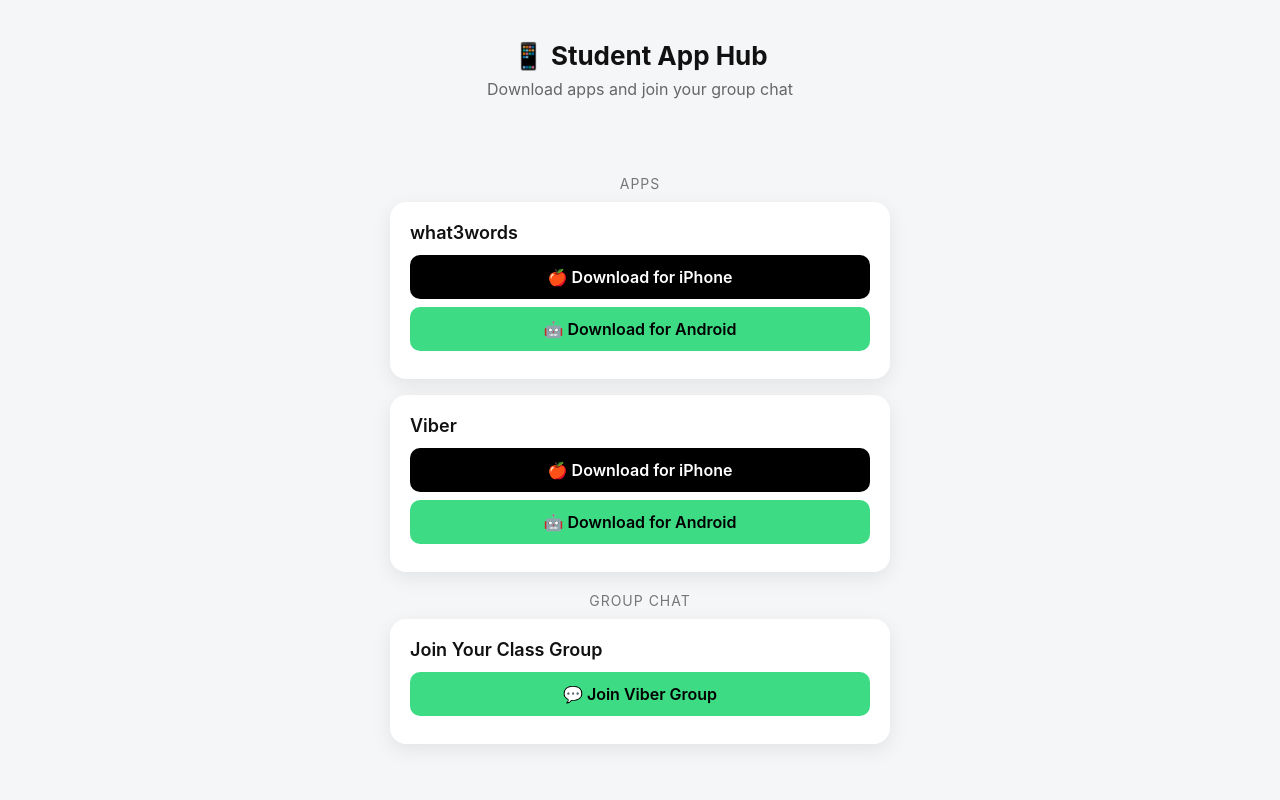
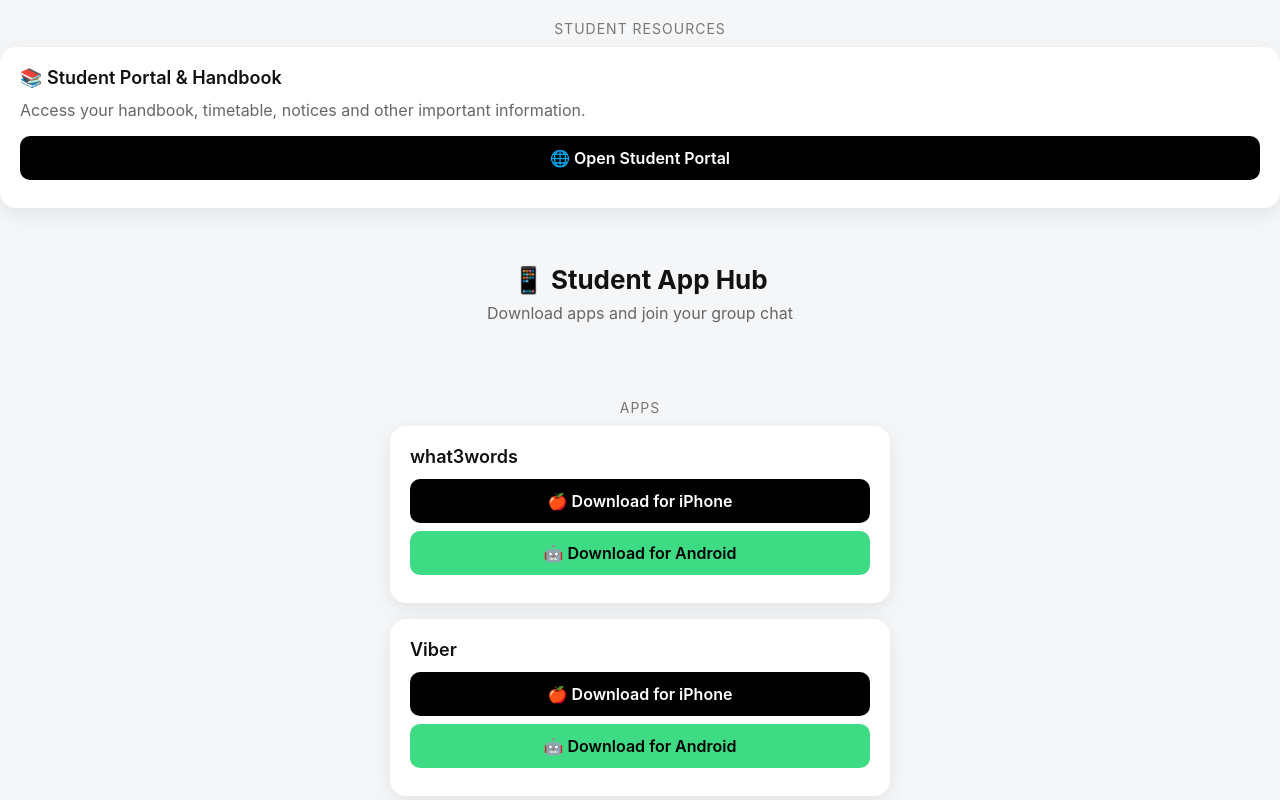
Before and after one commit to jameshall57051/brooke-house, a plain HTML site: page index.html in a window 1280 px wide. Shown: the top 800 px of the page. Drawn offline with Linux system fonts and the light colour scheme.

Commit message:
Update index.html

```diff
--- a/index.html
+++ b/index.html
@@ -80,6 +80,20 @@
 </head>
 
 <body>
+<div class="section-title">Student Resources</div>
+
+<div class="card">
+  <div class="app-title">📚 Student Portal & Handbook</div>
+  <p style="color:#666; margin-top:0;">
+    Access your handbook, timetable, notices and other important information.
+  </p>
+
+  <div class="buttons">
+    <a class="ios" href="https://www.brookehousecollege.co.uk/summer-school/student-portal-student-handbook">
+      🌐 Open Student Portal
+    </a>
+  </div>
+</div>
 
   <header>
     <h1>📱 Student App Hub</h1>
```
